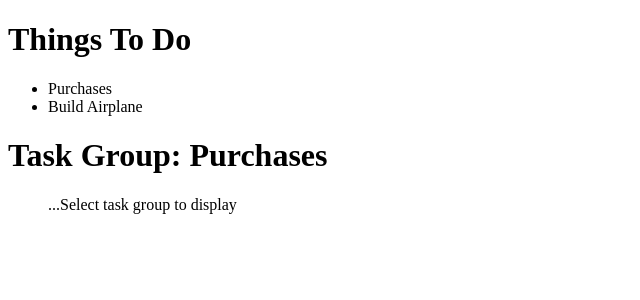
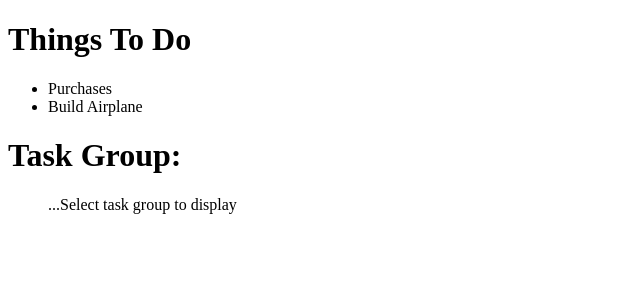
Before and after one commit to whitneyseiler/react-task-list, a React app: page / in a window 1280 px wide. Shown: the top 300 px of the page, without its empty margins (0-640 px from the left). Built offline with nearby package versions, Linux system fonts and the light colour scheme; the HTML template or start-up script is replaced by a standard one.

Commit message:
toggle task class and completedAt property on click

```diff
--- a/client/src/components/App.jsx
+++ b/client/src/components/App.jsx
@@ -11,10 +11,11 @@ class App extends React.Component {
       tasks: [],
       groups: [],
       displayList: false,
-      displayGroup: "Purchases"
+      displayGroup: null
     }
 
     this.handleGroupSelect = this.handleGroupSelect.bind(this);
+    this.handleTaskClick = this.handleTaskClick.bind(this);
   }
 
   componentDidMount() {
@@ -43,11 +44,37 @@ class App extends React.Component {
     })
   }
 
+  handleTaskClick(e, index) {
+    let tasks = this.state.tasks;
+    var date = new Date();
+    var utcDate = date.toUTCString();
+
+    if (tasks[index].completedAt === null) {
+      tasks[index].completedAt = utcDate
+    } else {
+      tasks[index].completedAt = null;
+    }
+
+    this.setState({
+      tasks: tasks
+    })
+
+  }
+
   render () {
     return (
       <div>
-        <GroupList groups={this.state.groups} displayList={this.state.displayList} handleGroupSelect={this.handleGroupSelect} />
-        <TaskList tasks={this.state.tasks} displayList={this.state.displayList} displayGroup={this.state.displayGroup} />
+        <GroupList
+          groups={this.state.groups}
+          displayList={this.state.displayList}
+          handleGroupSelect={this.handleGroupSelect}
+        />
+        <TaskList
+          tasks={this.state.tasks}
+          displayList={this.state.displayList}
+          displayGroup={this.state.displayGroup}
+          handleTaskClick={this.handleTaskClick}
+        />
       </div>
     )
   }
--- a/client/src/components/Task.jsx
+++ b/client/src/components/Task.jsx
@@ -1,10 +1,13 @@
 import React from 'react';
 import ReactDOM from 'react';
 
-const Task = ({task}) => {
+const Task = ({index, id, task, handleClick}) => {
 
     return (
-        <li>{task.task}</li>
+        <li
+            className={task.completedAt === null ? "incomplete" : "completed"}
+            onClick={(e) => {handleClick(e, index)}}
+        >{task.task}</li>
     )
 }
 export default Task;
--- a/client/src/components/TaskList.jsx
+++ b/client/src/components/TaskList.jsx
@@ -2,7 +2,7 @@ import React from 'react';
 import ReactDOM from 'react';
 import Task from './Task.jsx';
 
-const TaskList = ({tasks, displayGroup, displayList}) => {
+const TaskList = ({tasks, displayGroup, displayList, handleTaskClick}) => {
 
     return (
         <div id="task-list">
@@ -11,7 +11,7 @@ const TaskList = ({tasks, displayGroup, displayList}) => {
                 {displayList && displayGroup?
                     tasks.map((task, i) => (
                         task.group === displayGroup ?
-                            <li key={i} ><Task task={task} /></li>
+                            <Task key={i} index={i} task={task} handleClick={handleTaskClick}/>
                         : null
                     ))
                     : <p>...Select task group to display</p>
```
Also changed, not shown: 2 other files (tests, documents, lock files or other folders).
